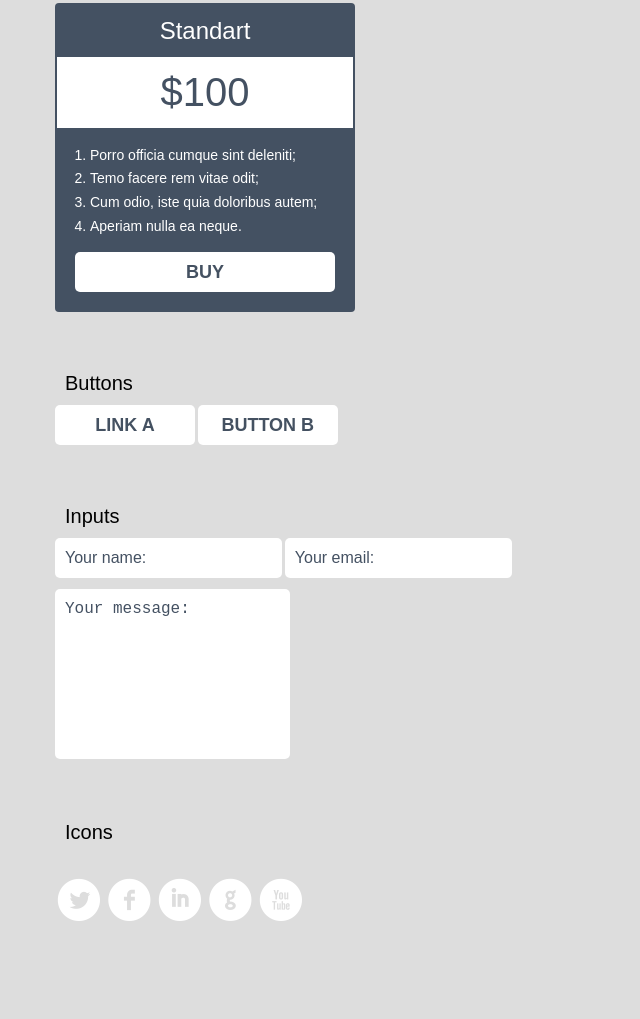
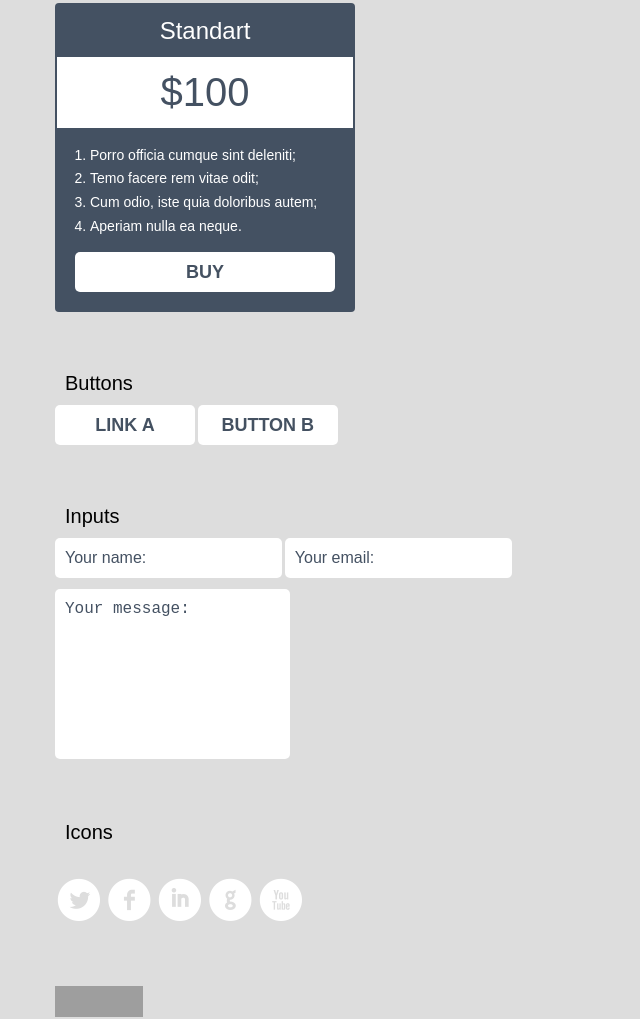
Before and after one commit to Sampleq/simpletemplate, a plain HTML site: page uikit.html in a window 1280 px wide. Shown: the part 1190-2209 px from the top of the page, without its empty margins (0-640 px from the left). Before the commit the page ends 2176 px from the top, so only its background shows below. Drawn offline with Linux system fonts and the light colour scheme; grey boxes are pictures that could not be loaded.

Commit message:
Update uikit.html

```diff
--- a/uikit.html
+++ b/uikit.html
@@ -110,6 +110,13 @@
 
         <div class="divider"></div>
 
+        <p>
+            <a href="http://jigsaw.w3.org/css-validator/validator?profile=css3&uri=https%3A%2F%2Fsampleq.github.io%2Fsimpletemplate%2Fuikit.html&warning=0" target="_blank">
+                <img style="border:0;width:88px;height:31px"
+                    src="https://jigsaw.w3.org/css-validator/images/vcss"
+                    alt="Правильный CSS!" />
+            </a>
+        </p>
 
         <!-- <a style="font-family: 'socialico'; font-size: 4rem;">f</a> -->
 
```
